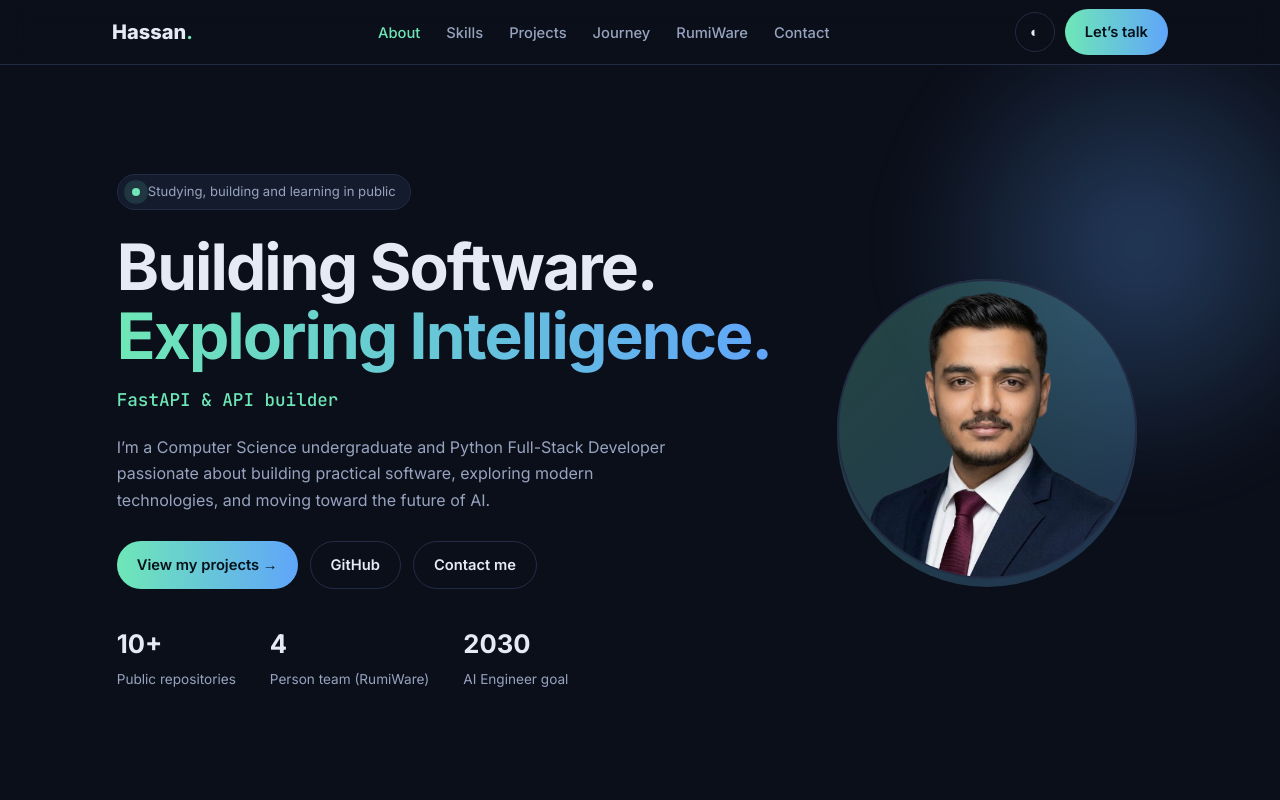
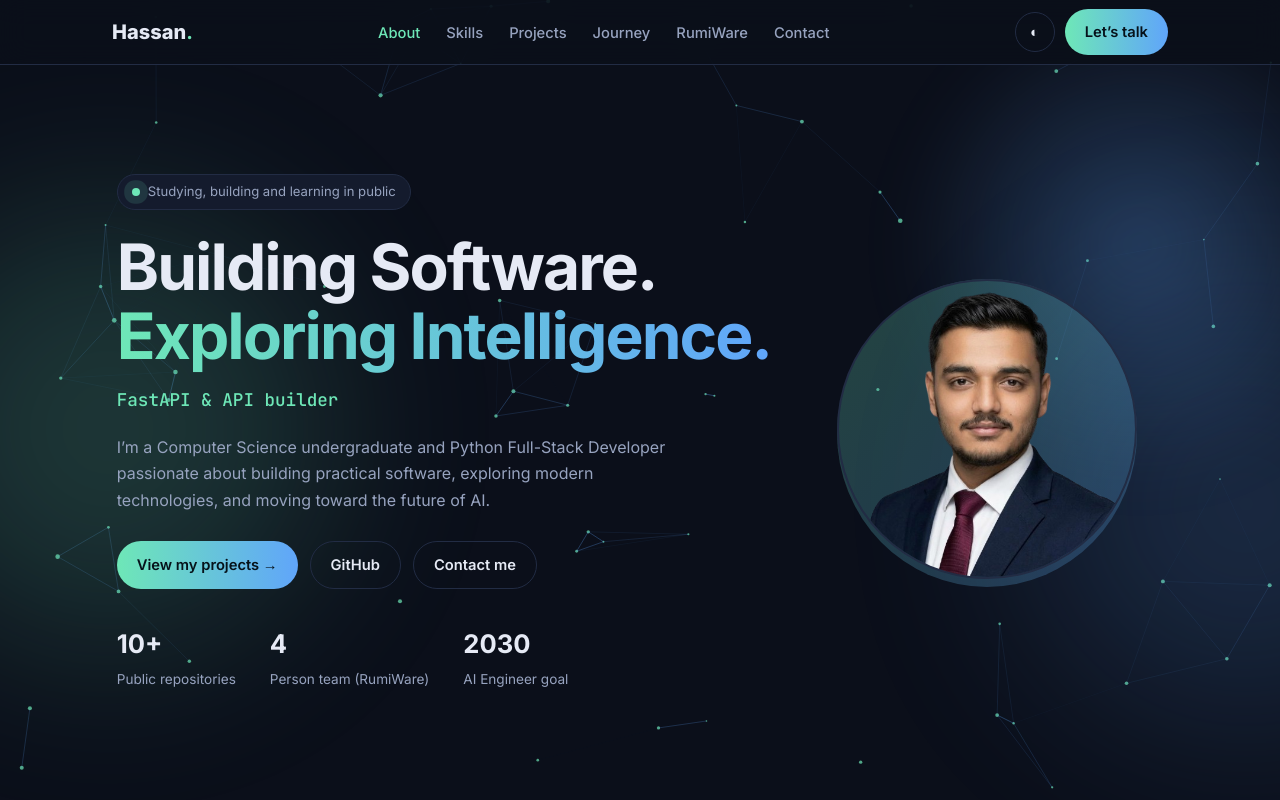
Before and after one commit to HafizHassanAlee/Pre-Portfolio, a plain HTML site: page index.html in a window 1280 px wide. Shown: the top 800 px of the page. Drawn offline with Linux system fonts and the light colour scheme; no server answers.

Commit message:
Implement animated Particle background and style adjustments
Added animated particle-network background and fixed styles.

```diff
--- a/index.html
+++ b/index.html
@@ -21,7 +21,13 @@ body{background:var(--bg);color:var(--tx);font:16px/1.65 var(--sans);-webkit-fon
 a{color:inherit;text-decoration:none}
 .wrap{max-width:1100px;margin:auto;padding:0 22px}
 section{padding:90px 0}
-.alt{background:var(--bg2)}
+#bg{position:fixed;inset:0;width:100%;height:100%;z-index:0;pointer-events:none}
+section,header,footer{position:relative;z-index:1}
+.alt{background:color-mix(in srgb,var(--bg2) 72%,transparent)}
+.orb{position:fixed;z-index:0;border-radius:50%;filter:blur(90px);opacity:.18;pointer-events:none;animation:fl 18s ease-in-out infinite alternate}
+.o1{width:420px;height:420px;background:var(--ac);left:-120px;top:30%}
+.o2{width:380px;height:380px;background:var(--ac2);right:-100px;bottom:5%;animation-delay:-8s}
+@keyframes fl{to{transform:translate(60px,-70px) scale(1.15)}}
 h2{font-size:clamp(1.7rem,4vw,2.4rem);letter-spacing:-.02em;line-height:1.2;margin-bottom:10px}
 .sub{color:var(--mu);max-width:640px;margin-bottom:38px}
 .eyebrow{font:500 .8rem var(--mono);color:var(--ac);letter-spacing:.12em;text-transform:uppercase;margin-bottom:10px;display:block}
@@ -110,6 +116,7 @@ footer .wrap{display:flex;justify-content:space-between;flex-wrap:wrap;gap:12px}
 </style>
 </head>
 <body>
+<canvas id="bg" aria-hidden="true"></canvas><div class="orb o1"></div><div class="orb o2"></div>
 <div id="progress"></div>
 <nav><div class="wrap">
  <a href="#home" class="logo">Hassan<b>.</b></a>
@@ -321,6 +328,36 @@ const io=new IntersectionObserver(es=>es.forEach(x=>{if(x.isIntersecting){x.targ
 $$(".rv").forEach(el=>io.observe(el));
 const so=new IntersectionObserver(es=>es.forEach(x=>{if(x.isIntersecting)$$("#links a").forEach(a=>a.classList.toggle("on",a.getAttribute("href")==="#"+x.target.id))}),{rootMargin:"-45% 0px -50% 0px"});
 $$("section").forEach(s=>so.observe(s));
+
+// animated particle-network background
+(function(){
+ const cv=$("#bg"),cx=cv.getContext("2d");
+ if(matchMedia("(prefers-reduced-motion:reduce)").matches){cv.remove();return}
+ let W,H,P=[],m={x:-999,y:-999},dpr=Math.min(devicePixelRatio||1,2);
+ function size(){W=innerWidth;H=innerHeight;cv.width=W*dpr;cv.height=H*dpr;cx.setTransform(dpr,0,0,dpr,0,0);
+  const n=Math.min(90,Math.floor(W*H/16000));P=Array.from({length:n},()=>({x:Math.random()*W,y:Math.random()*H,vx:(Math.random()-.5)*.45,vy:(Math.random()-.5)*.45,r:Math.random()*1.6+.8}))}
+ addEventListener("resize",size);
+ addEventListener("pointermove",e=>{m.x=e.clientX;m.y=e.clientY},{passive:true});
+ addEventListener("pointerleave",()=>{m.x=m.y=-999});
+ size();
+ (function loop(){
+  const css=getComputedStyle(root),a=css.getPropertyValue("--ac").trim(),b=css.getPropertyValue("--ac2").trim();
+  cx.clearRect(0,0,W,H);
+  for(const p of P){
+   p.x+=p.vx;p.y+=p.vy;if(p.x<0||p.x>W)p.vx*=-1;if(p.y<0||p.y>H)p.vy*=-1;
+   const dx=p.x-m.x,dy=p.y-m.y,d=Math.hypot(dx,dy);
+   if(d<120){p.x+=dx/d*1.2;p.y+=dy/d*1.2}
+   cx.globalAlpha=.7;cx.fillStyle=a;cx.beginPath();cx.arc(p.x,p.y,p.r,0,6.283);cx.fill();
+  }
+  cx.lineWidth=1;cx.strokeStyle=b;
+  for(let i=0;i<P.length;i++)for(let j=i+1;j<P.length;j++){
+   const d=Math.hypot(P[i].x-P[j].x,P[i].y-P[j].y);
+   if(d<130){cx.globalAlpha=(1-d/130)*.35;cx.beginPath();cx.moveTo(P[i].x,P[i].y);cx.lineTo(P[j].x,P[j].y);cx.stroke()}
+  }
+  for(const p of P){const d=Math.hypot(p.x-m.x,p.y-m.y);if(d<170){cx.globalAlpha=(1-d/170)*.6;cx.beginPath();cx.moveTo(p.x,p.y);cx.lineTo(m.x,m.y);cx.stroke()}}
+  requestAnimationFrame(loop)
+ })();
+})();
 </script>
 </body>
 </html>
```
